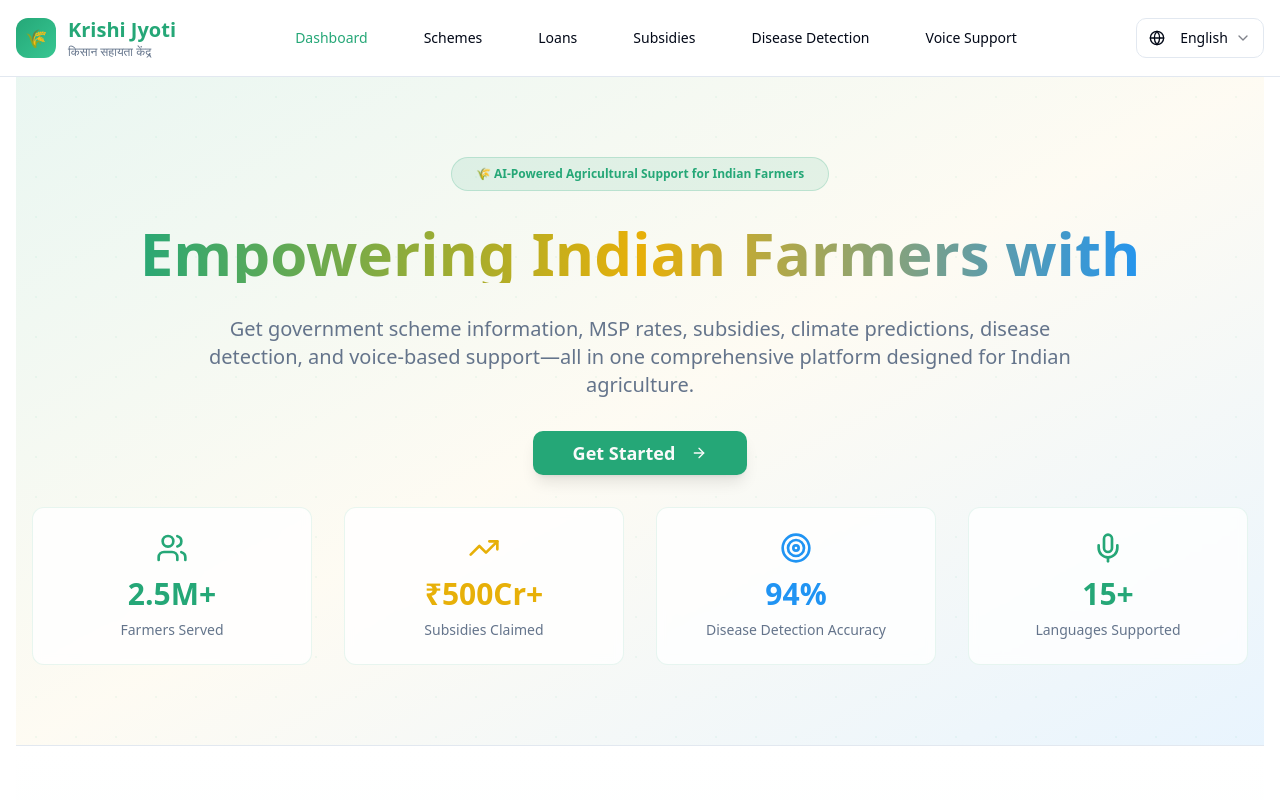
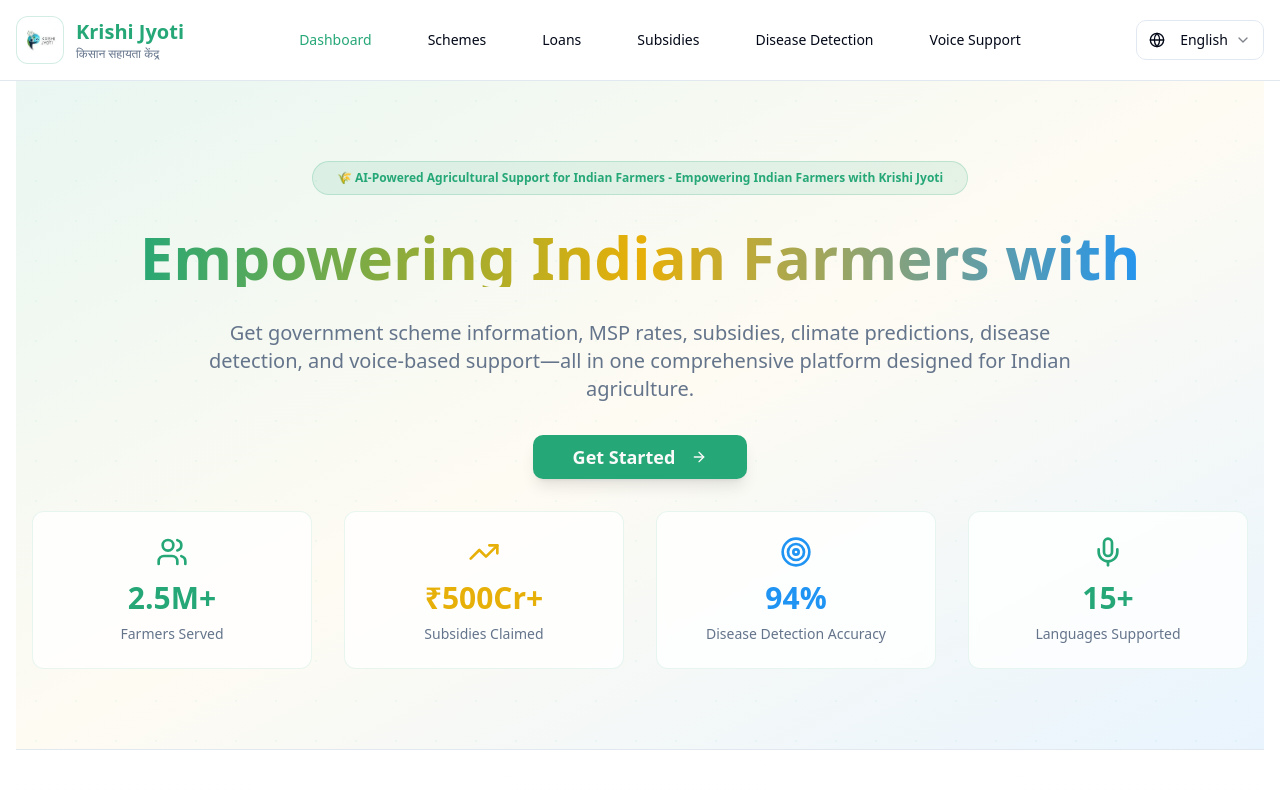
Before and after one commit to udaygupta222004/Agri-smart, a React (Vite) app: page / in a window 1280 px wide. Shown: the top 800 px of the page. Built offline with nearby package versions, Linux system fonts and the light colour scheme.

Commit message:
Update logo and tagline

```diff
--- a/src/components/Header.tsx
+++ b/src/components/Header.tsx
@@ -77,8 +77,12 @@ const Header = ({ currentLanguage, onLanguageChange, activeSection, onSectionCha
     <header className="border-b bg-card/50 backdrop-blur-sm sticky top-0 z-50">
       <div className="container mx-auto px-4 py-4 flex items-center justify-between">
         <div className="flex items-center gap-3">
-          <div className="w-10 h-10 rounded-lg bg-gradient-to-br from-primary to-primary-glow flex items-center justify-center">
-            <span className="text-primary-foreground font-bold text-lg">🌾</span>
+          <div className="w-12 h-12 rounded-lg overflow-hidden bg-white/10 backdrop-blur-sm border border-primary/20 flex items-center justify-center">
+            <img
+              src="/lovable-uploads/3a2c91ba-2fa8-413d-979f-65c3019602a9.png"
+              alt="Krishi Jyoti Logo"
+              className="w-10 h-10 object-contain"
+            />
           </div>
           <div>
             <h1 className="text-xl font-bold text-primary">{t.title}</h1>
--- a/src/pages/Index.tsx
+++ b/src/pages/Index.tsx
@@ -30,7 +30,7 @@ const Index = () => {
   // Dashboard translations
   const translations = {
     en: {
-      aiPowered: '🌾 AI-Powered Agricultural Support for Indian Farmers',
+      aiPowered: '🌾 AI-Powered Agricultural Support for Indian Farmers - Empowering Indian Farmers with Krishi Jyoti',
       heroTitle: 'Empowering Indian Farmers with',
       heroSubtitle: 'Get government scheme information, MSP rates, subsidies, climate predictions, disease detection, and voice-based support—all in one comprehensive platform designed for Indian agriculture.',
       getStarted: 'Get Started',
@@ -71,7 +71,7 @@ const Index = () => {
       empowering: 'Empowering farmers with technology and government support'
     },
     hi: {
-      aiPowered: '🌾 भारतीय किसानों के लिए AI-संचालित कृषि सहायता',
+      aiPowered: '🌾 भारतीय किसानों के लिए AI-संचालित कृषि सहायता - कृषि ज्योति के साथ भारतीय किसानों को सशक्त बनाना',
       heroTitle: 'कृषि ज्योति के साथ भारतीय किसानों को सशक्त बनाना',
       heroSubtitle: 'सरकारी योजना की जानकारी, MSP दरें, सब्सिडी, जलवायु पूर्वानुमान, रोग का पता लगाना और आवाज-आधारित सहायता प्राप्त करें—सभी एक व्यापक मंच पर जो भारतीय कृषि के लिए डिज़ाइन किया गया है।',
       getStarted: 'शुरू करें',
@@ -112,7 +112,7 @@ const Index = () => {
       empowering: 'प्रौद्योगिकी और सरकारी सहायता के साथ किसानों को सशक्त बनाना'
     },
     te: {
-      aiPowered: '🌾 భారతీయ రైతుల కోసం AI-ఆధారిత వ్యవసాయ మద్దతు',
+      aiPowered: '🌾 భారతీయ రైతుల కోసం AI-ఆధారిత వ్యవసాయ మద్దతు - కృషి జ్యోతితో భారతీయ రైతులను శక్తివంతం చేయడం',
       heroTitle: 'కృషి జ్యోతితో భారతీయ రైతులను శక్తివంతం చేయడం',
       heroSubtitle: 'ప్రభుత్వ పథకాల సమాచారం, MSP రేట్లు, సబ్సిడీలు, వాతావరణ అంచనాలు, వ్యాధి గుర్తింపు మరియు వాయిస్-ఆధారిత మద్దతును పొందండి—అన్నీ భారతీయ వ్యవసాయానికి రూపకల్పన చేయబడిన ఒక సమగ్ర వేదికలో.',
       getStarted: 'ప్రారంభించండి',
@@ -153,7 +153,7 @@ const Index = () => {
       empowering: 'సాంకేతికత మరియు ప్రభుత్వ మద్దతుతో రైతులను శక్తివంతం చేయడం'
     },
     ta: {
-      aiPowered: '🌾 இந்திய விவசாயிகளுக்கான AI-இயங்கும் வேளாண் ஆதரவு',
+      aiPowered: '🌾 இந்திய விவசாயிகளுக்கான AI-இயங்கும் வேளாண் ஆதரவு - கிருஷி ஜோதியுடன் இந்திய விவசாயிகளை வலுப்படுத்துதல்',
       heroTitle: 'கிருஷி ஜோதியுடன் இந்திய விவசாயிகளை வலுப்படுத்துதல்',
       heroSubtitle: 'அரசாங்க திட்ட தகவல், MSP விகிதங்கள், மானியங்கள், காலநிலை கணிப்புகள், நோய் கண்டறிதல் மற்றும் குரல்-அடிப்படையிலான ஆதரவைப் பெறுங்கள்—அனைத்தும் இந்திய விவசாயத்திற்காக வடிவமைக்கப்பட்ட ஒரு விரிவான தளத்தில்.',
       getStarted: 'தொடங்குங்கள்',
```
Also changed, not shown: public/lovable-uploads/3a2c91ba-2fa8-413d-979f-65c3019602a9.png (added).
